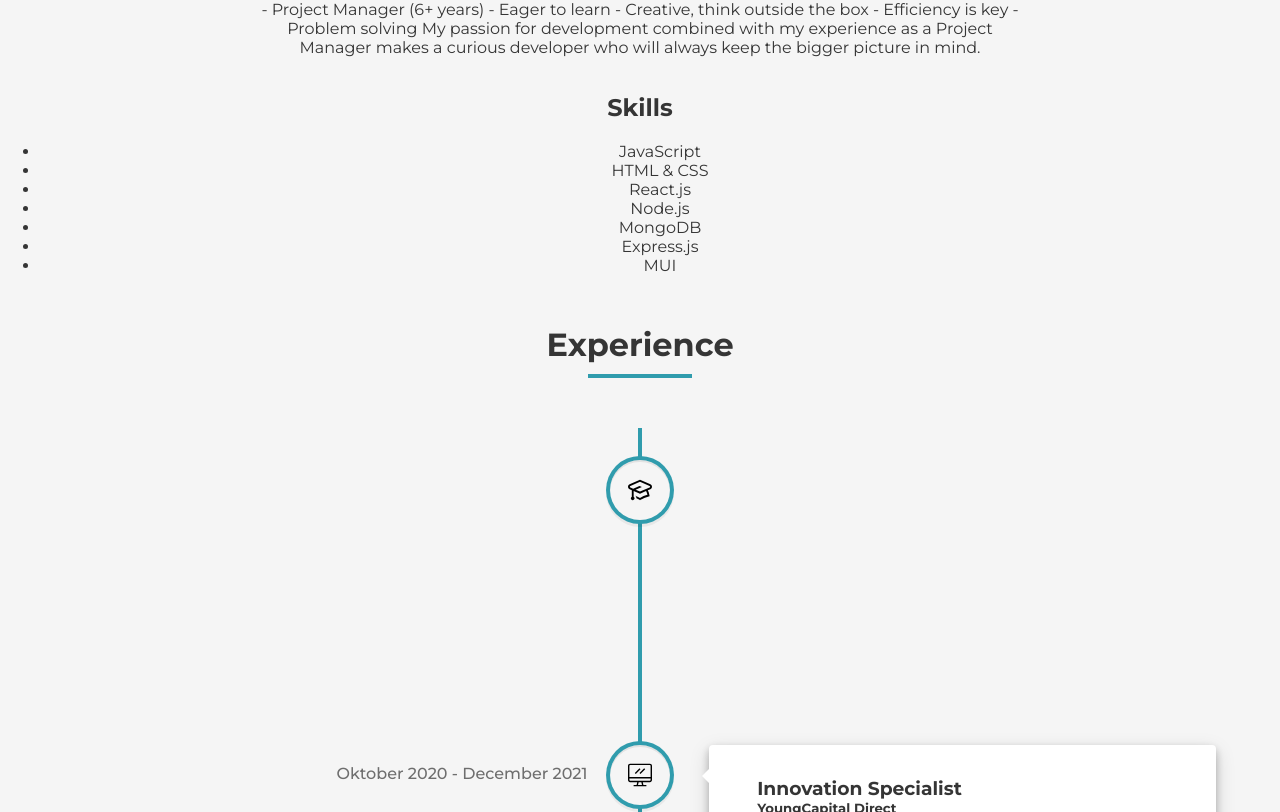
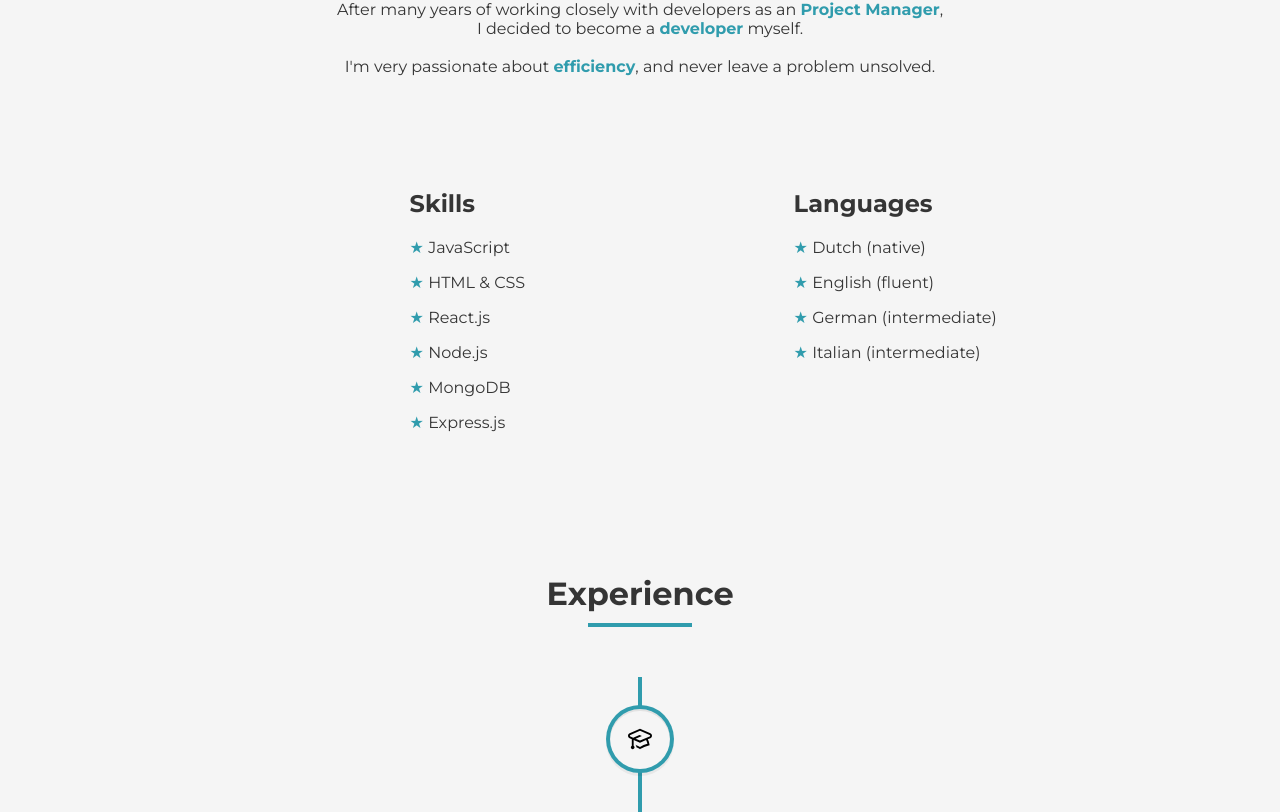
Before and after one commit to zenabos/about-me, a React (Create React App) app: page /about-me in a window 1280 px wide. Shown: the part 988-1800 px from the top of the page. Built offline with nearby package versions, Linux system fonts and the light colour scheme.

Commit message:
update skilss & languages

```diff
--- a/package.json
+++ b/package.json
@@ -7,6 +7,7 @@
     "@testing-library/react": "^12.1.4",
     "@testing-library/user-event": "^13.5.0",
     "aos": "^2.3.4",
+    "bootstrap": "^5.1.3",
     "react": "^17.0.2",
     "react-dom": "^17.0.2",
     "react-router-dom": "^6.2.2",
--- a/src/App.css
+++ b/src/App.css
@@ -50,3 +50,36 @@ img {
 #introduction {
   height: 100vh;
 }
+
+.details {
+  width: 100%;
+  margin: 10%;
+  display: flex;
+  justify-content: center;
+  align-items: flex-start;
+  flex-direction: row;
+}
+
+.box {
+  width: 30%;
+  text-align: left;
+  padding: auto;
+  padding-left: 20%;
+}
+
+li {
+  list-style: none;
+  text-align: left;
+  padding-left: 0;
+  margin: 1em 0;
+}
+
+li:before {
+  content: "\2605";
+  color: #309cad;
+}
+
+
+span {
+  color:#309cad
+}
--- a/src/App.js
+++ b/src/App.js
@@ -8,7 +8,6 @@ import Navbar from "./components/Navbar";
 import aos from "aos";
 import "../node_modules/aos/dist/aos.css";
 import { useEffect } from "react";
-import Skills from "./components/Skills";
 
 function App() {
   useEffect(() => {
@@ -23,7 +22,6 @@ function App() {
 
       <Introduction />
       <AboutMe />
-      <Skills />
       <Experience />
       <Projects />
 
--- a/src/components/AboutMe.js
+++ b/src/components/AboutMe.js
@@ -1,22 +1,27 @@
 import React from "react";
 import aos from "aos";
+import Languages from "./Languages";
+import Skills from "./Skills";
 
 export default function AboutMe() {
   return (
     <div id="about" className="section" data-aos="fade-up">
       <h1>About me</h1>
-      <hr/>
+      <hr />
 
-        <p>
+      <p>
+        After many years of working closely with developers as an <span><b>Project Manager</b></span>, <br/> I decided to
+        become a <span><b>developer</b></span> myself. <br/><br/>
 
 
-- Project Manager (6+ years)
-- Eager to learn
-- Creative, think outside the box
-- Efficiency is key
-- Problem solving
 
-My passion for development combined with my experience as a Project Manager makes a curious developer who will always keep the bigger picture in mind.</p>
+        I'm very passionate about <span><b>efficiency</b></span>, and never leave a problem unsolved.
+      </p>
+
+      <div className="details">
+        <Skills />
+        <Languages />
+      </div>
     </div>
   );
 }
--- a/src/components/Languages.js
+++ b/src/components/Languages.js
@@ -1,16 +1,15 @@
 import React from 'react'
+import aos from "aos";
+
 
 export default function Languages() {
   return (
-    <div>
+    <div className='box' data-aos="fade-up">
       <h2>Languages</h2>
-      <ul>
         <li> Dutch (native) </li>
         <li> English (fluent)</li>
         <li> German (intermediate)</li>
         <li> Italian (intermediate)</li>
-        <li> Spanish (intermediate)</li>
-      </ul>
     </div>
   )
 }
--- a/src/components/Skills.js
+++ b/src/components/Skills.js
@@ -1,18 +1,17 @@
 import React from "react";
+import aos from "aos";
+
 
 export default function Skills() {
   return (
-    <div>
+    <div className="box" data-aos="fade-up">
       <h2>Skills</h2>
-      <ul>
         <li> JavaScript</li>
         <li> HTML & CSS</li>
         <li> React.js</li>
         <li> Node.js</li>
         <li> MongoDB</li>
         <li> Express.js</li>
-        <li> MUI</li>
-      </ul>
     </div>
   );
 }
--- a/src/components/TimelineElements.js
+++ b/src/components/TimelineElements.js
@@ -21,7 +21,7 @@ let timelineElements = [
       title: "Founder",
       location: "Meetive",
       description:
-        "Founded meetive to help companies have effective meetings via webinars, workshops and inspirationssessions.",
+        "Meetive helps companies to make their meetings more effective by organizing webinars, workshops and inspirationsessions.",
       date: "June 2020 - Present",
       icon: "work",
     },
@@ -44,7 +44,7 @@ let timelineElements = [
     },
     {
       id: 6,
-      title: "Master of Science (MSc) Management, Communication & Organisation",
+      title: "Master: Management, Communication & Organisation",
       location: "Vrije Universiteit Amsterdam",
       description:
         "Thesis: Organisational change",
@@ -53,10 +53,10 @@ let timelineElements = [
     },
     {
       id: 6,
-      title: "Bachelor of Science (BSc) Communication ",
+      title: "Bachelor: Communication Science ",
       location: "University of Amsterdam",
       description:
-        "Thesis: Virtual teams",
+        "Thesis: Working in virtual teams",
       date: "2008 - 2012",
       icon: "school",
     },
```
Also changed, not shown: 1 other file (tests, documents, lock files or other folders).
